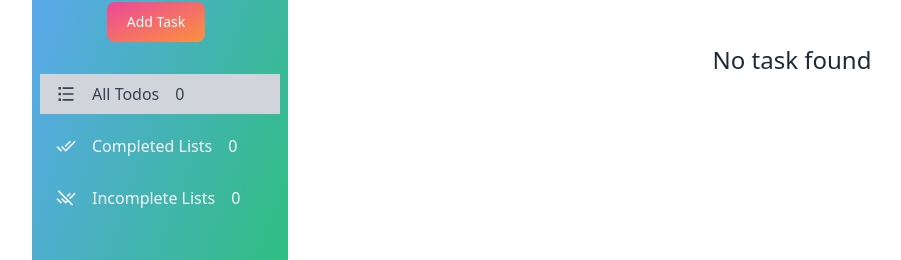
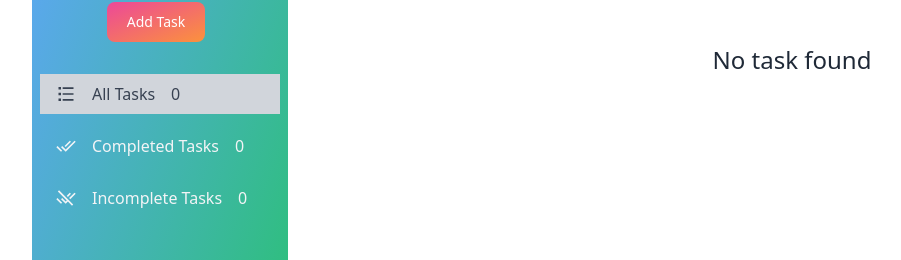
Before and after one commit to MDMahidul/todo-list-app, a React (Vite) app: page / in a window 1280 px wide. Shown: the part 178-438 px from the top of the page, without its empty margins (0-901 px from the left). Built offline with nearby package versions, Linux system fonts and the light colour scheme.

Commit message:
added tasks status toggle functionality

```diff
--- a/src/Provider/TaskProvider.jsx
+++ b/src/Provider/TaskProvider.jsx
@@ -19,11 +19,29 @@ const TaskProvider = ({ children }) => {
   };
 
   /* delete data */
-  const deleteTask =(id)=>{
-    const newTaskList = tasks.filter(task=> task.id !== id);
+  const deleteTask = (id) => {
+    const newTaskList = tasks.filter((task) => task.id !== id);
     localStorage.setItem("tasks", JSON.stringify(newTaskList));
     setTasks(newTaskList);
-  }
+  };
+
+  /* toggle the task status*/
+  const toggleStatus = (id) => {
+    /* find the id */
+    const selectedTask = tasks.find((task) => task.id === id);
+    if (selectedTask) {
+      /* update the task status */
+      selectedTask.status = selectedTask.status === "completed" ? "incomplete" : "completed";
+
+      /* update new task data with the old one */
+      const updatedTasks = tasks.map((task) =>
+        task.id === id ? selectedTask : task
+      );
+
+      localStorage.setItem("tasks", JSON.stringify(updatedTasks));
+      setTasks(updatedTasks);
+    }
+  };
 
   /* get filtred data status wise*/
   const filterTasksByStatus = (status) => {
@@ -35,10 +53,16 @@ const TaskProvider = ({ children }) => {
     return filterTasksByStatus(status).length;
   };
 
-
   return (
     <TaskContext.Provider
-      value={{ tasks, updateTasks,deleteTask, filterTasksByStatus, countTasksByStatus }}
+      value={{
+        tasks,
+        updateTasks,
+        deleteTask,
+        filterTasksByStatus,
+        countTasksByStatus,
+        toggleStatus,
+      }}
     >
       {children}
     </TaskContext.Provider>
--- a/src/components/AddForm.jsx
+++ b/src/components/AddForm.jsx
@@ -60,7 +60,7 @@ const AddForm = ({ setIsModalOpen }) => {
           <option value="high"> High </option>
         </select>
       </div>
-      <button className="btn bg-gradient-to-br from-pink-500 to-orange-400 hover:bg-gradient-to-bl border-none text-white w-full">
+      <button className="btn bg-gradient-to-br from-pink-500 to-orange-400 hover:bg-gradient-to-bl border-none text-white w-full hover:shadow-lg">
         Submit
       </button>
     </form>
--- a/src/components/Sidebar.jsx
+++ b/src/components/Sidebar.jsx
@@ -38,19 +38,19 @@ const Sidebar = () => {
   const navItems = [
     {
       link: `/`,
-      label: "All Todos",
+      label: "All Tasks",
       icons: <RiListCheck className="w-5 h-5" />,
       count: tasks.length,
     },
     {
       link: `/completed`,
-      label: "Completed Lists",
+      label: "Completed Tasks",
       icons: <MdDoneAll className="w-5 h-5" />,
       count: countTasksByStatus("completed"),
     },
     {
       link: `/incomplete`,
-      label: "Incomplete Lists",
+      label: "Incomplete Tasks",
       icons: <MdRemoveDone className="w-5 h-5" />,
       count: countTasksByStatus("incomplete"),
     },
--- a/src/pages/SingleTask.jsx
+++ b/src/pages/SingleTask.jsx
@@ -9,12 +9,17 @@ import toast from "react-hot-toast";
 
 const SingleTask = ({ task }) => {
   const { id, name, status, priority } = task;
-  const { deleteTask } = useTasks();
+  const { deleteTask, toggleStatus } = useTasks();
 
   /* handle task delete */
   const handleDelete=id=>{
     deleteTask(id);
     toast.success("Task deleted successfully!!!")
+  }
+  /* handle task status toggle */
+  const handleToggleStatus=id=>{
+    toggleStatus(id);
+    //toast.success("Task completed!!!")
   }
 
   /* set color for diff priority */
@@ -31,7 +36,7 @@ const SingleTask = ({ task }) => {
       <div className="flex flex-col text-white">
         <div className="flex justify-between items-center">
           <div className="flex justify-between items-center">
-            <button className="mr-2">
+            <button className="mr-2" onClick={()=>handleToggleStatus(id)}>
               <span>
                 {status === "completed" ? (
                   <MdOutlineCheckBox className="h-5 w-5" />
```
